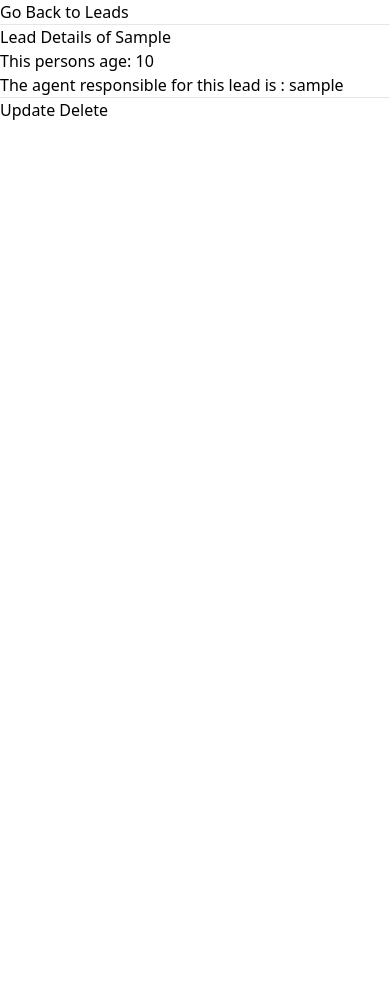
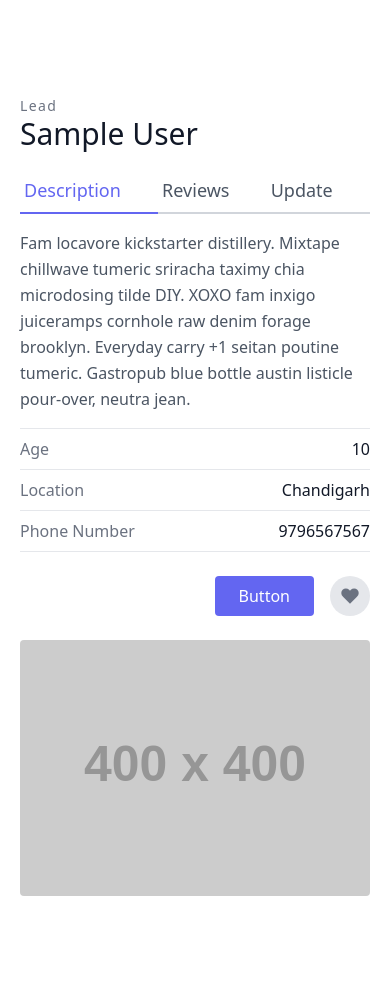
Before and after one commit to aakriti1435/Django-CRM, a Django app: page /leads/1/ in a window 390 px wide. Shown: the part 168-1160 px from the top of the page. Before the commit the page ends 288 px from the top, so only its background shows below. Run offline with Django 3.2, Linux system fonts and the light colour scheme; tables that the repository leaves empty hold one stand-in row (values such as "Sample post"); grey boxes labelled with a size stand in for pictures from a placeholder-image service; some libraries are stand-ins or nearby versions.

Commit message:
UpdateLead Page

```diff
--- a/leads/templates/leads/leadDetail.html
+++ b/leads/templates/leads/leadDetail.html
@@ -1,4 +1,4 @@
-{% extends "base.html" %} {% block content %}
+{% extends "base.html" %} {% block content %} {% comment %}
 <a href="{% url 'leads:leadList' %}">Go Back to Leads</a>
 <hr />
 <h1>Lead Details of {{lead.firstName}}</h1>
@@ -6,5 +6,133 @@
 <p>The agent responsible for this lead is : {{lead.agent}}</p>
 <hr />
 <a href="{% url 'leads:updateLead' lead.pk %}">Update</a>
-<a href="{% url 'leads:deleteLead' lead.pk %}">Delete</a>
+<a href="{% url 'leads:deleteLead' lead.pk %}">Delete</a> {% endcomment %}
+
+<section class="text-gray-600 body-font overflow-hidden">
+	<div class="container px-5 py-24 mx-auto">
+		<div class="lg:w-4/5 mx-auto flex flex-wrap">
+			<div class="lg:w-1/2 w-full lg:pr-10 lg:py-6 mb-6 lg:mb-0">
+				<h2 class="text-sm title-font text-gray-500 tracking-widest">
+					Lead
+				</h2>
+				<h1 class="text-gray-900 text-3xl title-font font-medium mb-4">
+					{{lead.firstName}} {{lead.lastName}}
+				</h1>
+				<div class="flex mb-4">
+					<a
+						href="{% url 'leads:leadDetail' lead.pk %}"
+						class="
+							flex-grow
+							text-indigo-500
+							border-b-2 border-indigo-500
+							py-2
+							text-lg
+							px-1
+						"
+						>Description</a
+					>
+					<a
+						class="
+							flex-grow
+							border-b-2 border-gray-300
+							py-2
+							text-lg
+							px-1
+						"
+						>Reviews</a
+					>
+					<a
+						href="{% url 'leads:updateLead' lead.pk %}"
+						class="
+							flex-grow
+							border-b-2 border-gray-300
+							py-2
+							text-lg
+							px-1
+						"
+						>Update</a
+					>
+				</div>
+				<p class="leading-relaxed mb-4">
+					Fam locavore kickstarter distillery. Mixtape chillwave
+					tumeric sriracha taximy chia microdosing tilde DIY. XOXO fam
+					inxigo juiceramps cornhole raw denim forage brooklyn.
+					Everyday carry +1 seitan poutine tumeric. Gastropub blue
+					bottle austin listicle pour-over, neutra jean.
+				</p>
+				<div class="flex border-t border-gray-200 py-2">
+					<span class="text-gray-500">Age</span>
+					<span class="ml-auto text-gray-900">{{lead.age}}</span>
+				</div>
+				<div class="flex border-t border-gray-200 py-2">
+					<span class="text-gray-500">Location</span>
+					<span class="ml-auto text-gray-900">Chandigarh</span>
+				</div>
+				<div class="flex border-t border-b mb-6 border-gray-200 py-2">
+					<span class="text-gray-500">Phone Number</span>
+					<span class="ml-auto text-gray-900">9796567567</span>
+				</div>
+				<div class="flex">
+					<button
+						class="
+							flex
+							ml-auto
+							text-white
+							bg-indigo-500
+							border-0
+							py-2
+							px-6
+							focus:outline-none
+							hover:bg-indigo-600
+							rounded
+						"
+					>
+						Button
+					</button>
+					<button
+						class="
+							rounded-full
+							w-10
+							h-10
+							bg-gray-200
+							p-0
+							border-0
+							inline-flex
+							items-center
+							justify-center
+							text-gray-500
+							ml-4
+						"
+					>
+						<svg
+							fill="currentColor"
+							stroke-linecap="round"
+							stroke-linejoin="round"
+							stroke-width="2"
+							class="w-5 h-5"
+							viewBox="0 0 24 24"
+						>
+							<path
+								d="M20.84 4.61a5.5 5.5 0 00-7.78 0L12 5.67l-1.06-1.06a5.5 5.5 0 00-7.78 7.78l1.06 1.06L12 21.23l7.78-7.78 1.06-1.06a5.5 5.5 0 000-7.78z"
+							></path>
+						</svg>
+					</button>
+				</div>
+			</div>
+			<img
+				alt="ecommerce"
+				class="
+					lg:w-1/2
+					w-full
+					lg:h-auto
+					h-64
+					object-cover object-center
+					rounded
+				"
+				src="https://dummyimage.com/400x400"
+			/>
+		</div>
+	</div>
+</section>
+
 {% endblock content %}
```
Also changed, not shown: leads/templates/leads/updateLead.html (+106 -1 lines).
